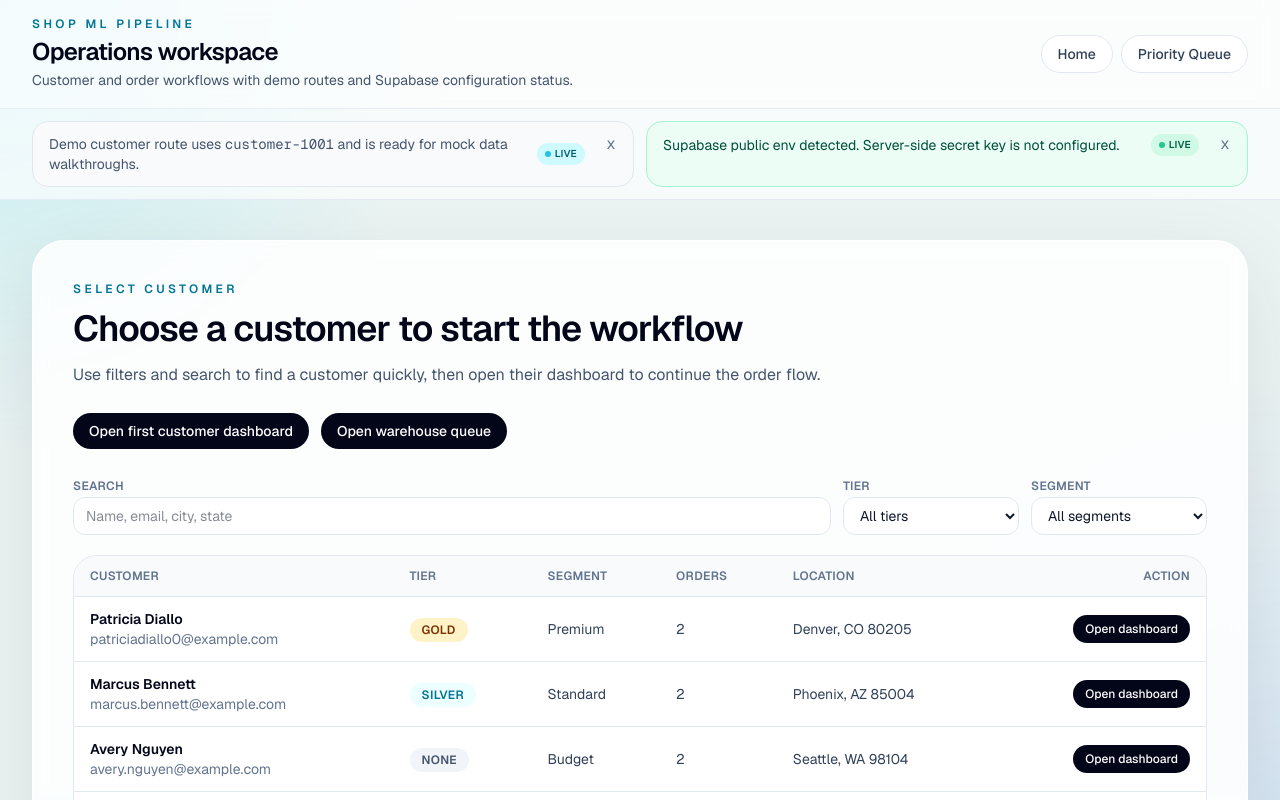
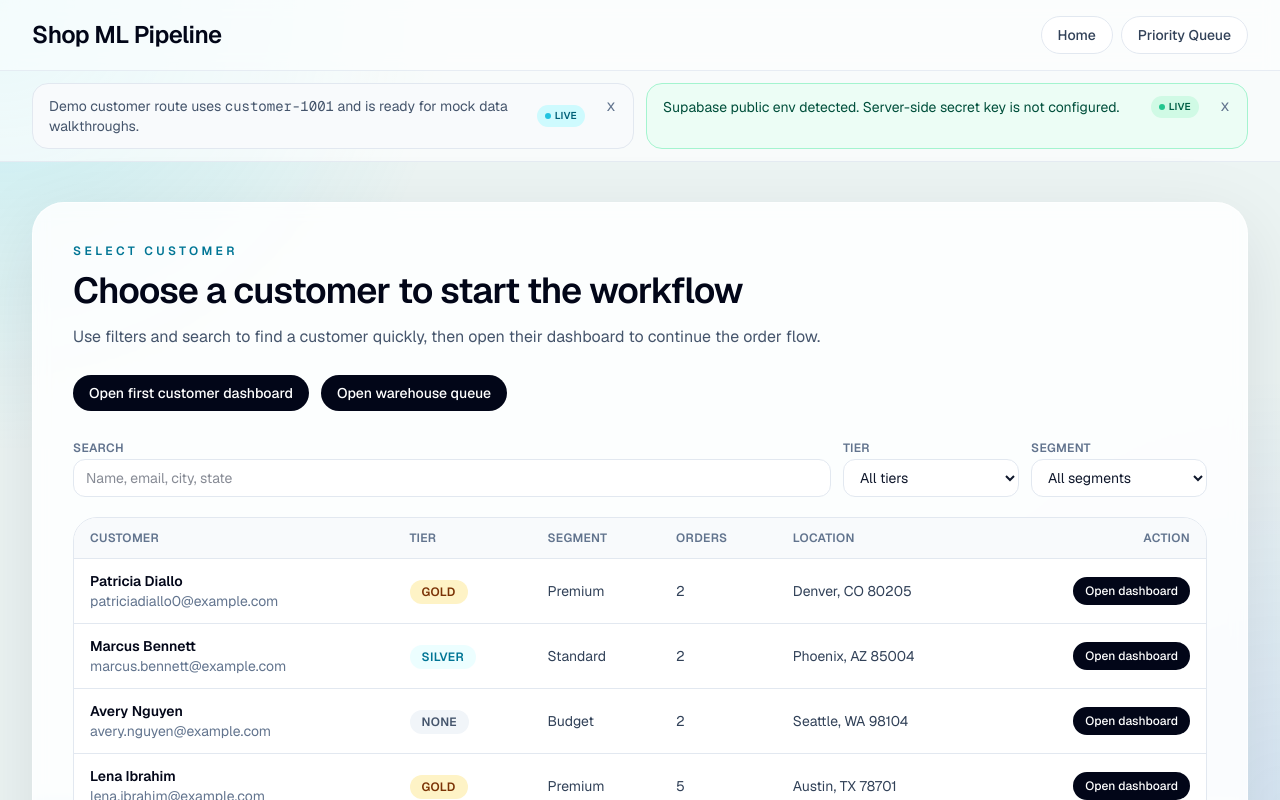
Before and after one commit to George-Ramsay/shop-ml-pipeline, a Next.js app: page / in a window 1280 px wide. Shown: the top 800 px of the page. Built offline with nearby package versions, Linux system fonts and the light colour scheme; no server answers.

Commit message:
Updated Title Name

```diff
--- a/components/app-shell.tsx
+++ b/components/app-shell.tsx
@@ -24,21 +24,10 @@ export function AppShell({ children }: AppShellProps) {
     <div className="min-h-screen">
       <header className="border-b border-slate-200/80 bg-white/80 backdrop-blur">
         <div className="mx-auto flex w-full max-w-7xl flex-col gap-4 px-6 py-4 lg:px-8">
-          <div className="flex flex-col gap-4 lg:flex-row lg:items-center lg:justify-between">
-            <div className="space-y-1">
-              <p className="text-xs font-semibold uppercase tracking-[0.28em] text-cyan-700">
-                Shop ML Pipeline
-              </p>
-              <div>
-                <h1 className="text-2xl font-semibold tracking-tight text-slate-950">
-                  Operations workspace
-                </h1>
-                <p className="max-w-2xl text-sm leading-6 text-slate-600">
-                  Customer and order workflows with demo routes and Supabase
-                  configuration status.
-                </p>
-              </div>
-            </div>
+          <div className="flex items-center justify-between gap-4">
+            <h1 className="text-xl font-semibold tracking-tight text-slate-950 sm:text-2xl">
+              Shop ML Pipeline
+            </h1>
 
             <nav
               aria-label="Primary"
```
